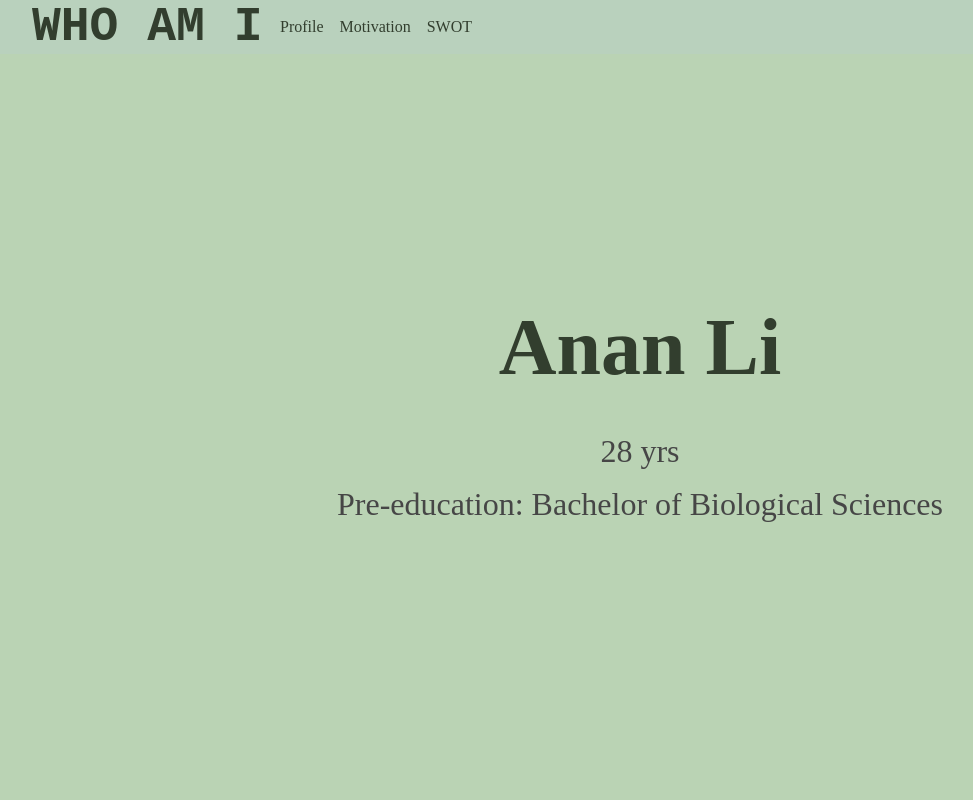
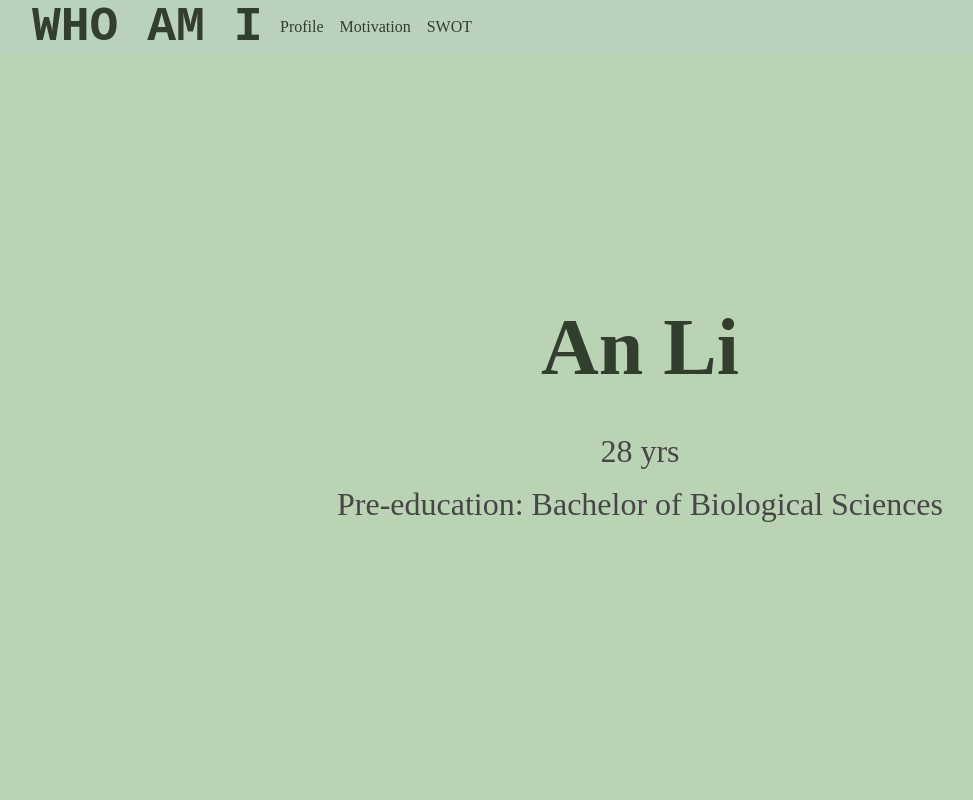
Before and after one commit to lixy09/lixy09.github.io, a plain HTML site: page profile.html in a window 1280 px wide. Shown: the top 800 px of the page, without its empty margins (0-973 px from the left). Drawn offline with Linux system fonts and the light colour scheme.

Commit message:
name change

```diff
--- a/profile.html
+++ b/profile.html
@@ -19,7 +19,7 @@
         </section>
 
         <section  id="me" class="profile-section">
-            <h2>Anan Li</h2>
+            <h2>An Li</h2>
                 <label>28 yrs</label>
                 <label>Pre-education: Bachelor of Biological Sciences</label>
         </section>
```
